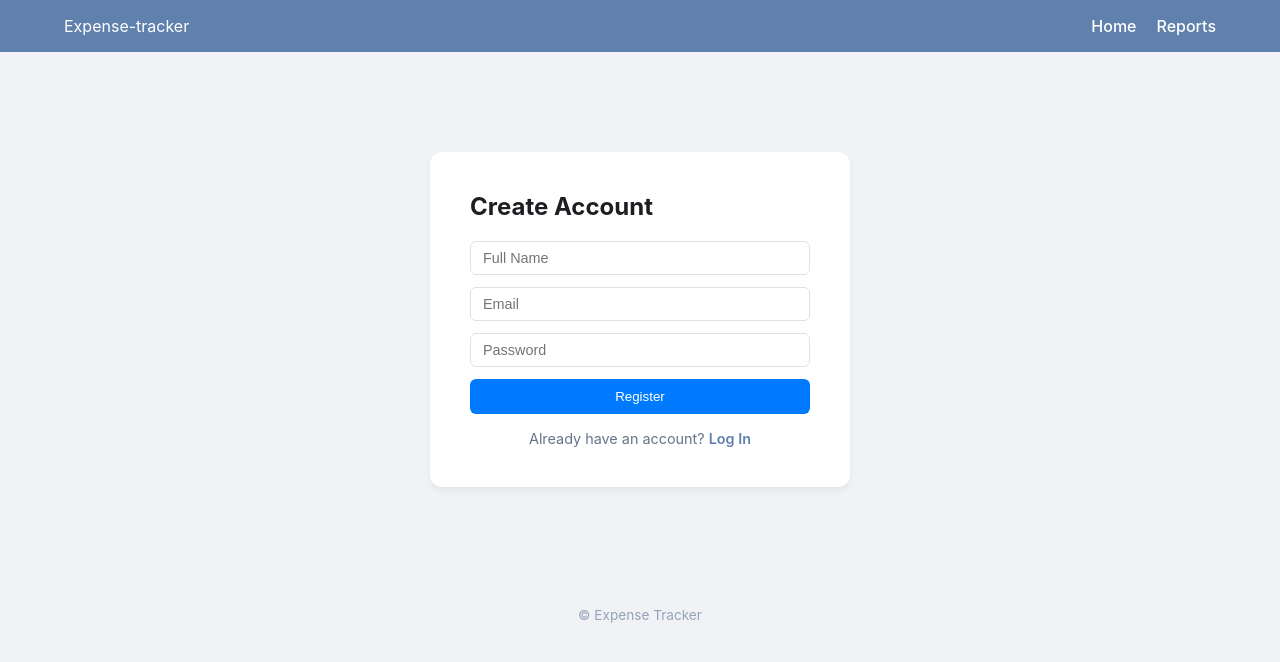
After one commit to AkshitaSharma211/expense-tracker, a Flask app: page /register in a window 1280 px wide. The commit adds this page. Shown: the top 662 px of the page. Run offline with Flask 3, Linux system fonts and the light colour scheme.

Commit message:
Stage 4: added login, register, logout with password hashing

```diff
--- a/app.py
+++ b/app.py
@@ -1,15 +1,21 @@
-from flask import Flask,render_template, request, redirect
+from flask import Flask, render_template, request, redirect, flash, url_for
+from flask_login import LoginManager, login_user, logout_user, login_required, current_user
+from werkzeug.security import generate_password_hash, check_password_hash
 from flask_sqlalchemy import SQLAlchemy
 from datetime import date,datetime
 from flask import Flask, render_template, request, redirect, flash
+from flask_login import UserMixin
 
 
-app = Flask(__name__)
-
+app = Flask(__name__, static_folder='static', template_folder='templates')
 app.config['SQLALCHEMY_DATABASE_URI'] = 'sqlite:///expenses.db'
 app.config['SQLALCHEMY_TRACK_MODIFICATIONS']=False
 app.config['SECRET_KEY'] = 'your-secret-key'
+login_manager = LoginManager(app)
+login_manager.login_view = 'login'
 db=SQLAlchemy(app)
+
+
 
 class Expense(db.Model):
     id = db.Column(db.Integer, primary_key=True)
@@ -18,10 +24,67 @@ class Expense(db.Model):
     category = db.Column(db.String(120), nullable=False)
     date = db.Column(db.Date, nullable=False, default=date.today)
 
+class User(UserMixin, db.Model):
+    id = db.Column(db.Integer, primary_key=True )
+    name = db.Column(db.String(120), nullable=False)
+    email = db.Column(db.String(120), nullable=False)
+    password = db.Column(db.String(256), nullable=False)
+
+@login_manager.user_loader
+def load_user(user_id):
+    return User.query.get(int(user_id))
+
+@app.route('/register', methods=['GET', 'POST'])
+def register():
+    if request.method == 'POST':
+        name = request.form['name']
+        email = request.form['email']
+        password = request.form['password']
+
+        # check if email already exists
+        existing_user = User.query.filter_by(email=email).first()
+        if existing_user:
+            flash('Email already registered. Please login.')
+            return redirect('/register')
+
+        hashed = generate_password_hash(password)
+        user = User(name=name, email=email, password=hashed)
+        db.session.add(user)
+        db.session.commit()
+        flash('Account created! Please login.')
+        return redirect('/login')
+
+    return render_template('register.html')
+
+@app.route('/login', methods=['GET', 'POST'])
+def login():
+    if request.method == 'POST':
+        email = request.form['email']
+        password = request.form['password']
+
+        user = User.query.filter_by(email=email).first()
+
+        if not user or not check_password_hash(user.password, password):
+            flash('Invalid email or password.')
+            return redirect('/login')
+
+        login_user(user)
+        return redirect('/')
+
+    return render_template('login.html')
+
+
+@app.route('/logout')
+@login_required
+def logout():
+    logout_user()
+    return redirect('/login')
+
 with app.app_context():
     db.create_all()
 
 @app.route("/")
+@login_required
 def index():
     today = date.today().strftime("%Y-%m-%d")
     start_date = request.args.get('start_date')
@@ -43,6 +106,7 @@ def index():
                            end_date=end_date)
 
 @app.route("/add",methods=["POST"])
+@login_required
 def add():
     desc=request.form["desc"]
     amount=request.form["amount"]
@@ -67,6 +131,7 @@ def add():
     return redirect("/")
 
 @app.route("/delete/<int:id>")
+@login_required
 def delete(id):
     expense=Expense.query.get(id)
     if expense==None:
@@ -76,11 +141,13 @@ def delete(id):
     return redirect("/")
 
 @app.route("/edit/<int:id>")
+@login_required
 def edit(id):
     expense = Expense.query.get(id)
     return render_template("edit.html", expense=expense)
 
 @app.route("/update/<int:id>", methods=["POST"])
+@login_required
 def update(id):
     expense = Expense.query.get(id)
     if expense is None:
@@ -99,4 +166,4 @@ def page_not_found(e):
        return render_template("404.html"), 404
 
 if __name__ == "__main__":
-   app.run(debug=True,port=4848)
+   app.run(debug=True,port=3000)
--- a/static/style.css
+++ b/static/style.css
@@ -49,6 +49,8 @@ td { padding: 15px; border-bottom: 1px solid #edf2f7; }
 input[type="text"],
 input[type="number"],
 input[type="date"],
+input[type="email"],
+input[type="password"],
 select {
     padding: 8px 12px;
     border: 1px solid #dde1e7;
@@ -111,15 +113,53 @@ input:focus, select:focus {
     margin-bottom: 16px;
 }
 
-.chart-card {
+.filter-card {
     background: white;
     border-radius: 12px;
-    padding: 25px;
+    padding: 20px 25px;
     box-shadow: 0 4px 6px rgba(0,0,0,0.05);
-    margin-top: 20px;
+    margin-bottom: 20px;
 }
-.chart-card h3 {
-    font-size: 0.95rem;
+.filter-card p {
+    margin-bottom: 10px;
     color: #64748b;
-    margin-bottom: 16px;
+    font-size: 0.9rem;
 }
+
+/* Auth card (login / register pages) */
+.auth-card {
+    background: white;
+    padding: 40px;
+    border-radius: 12px;
+    box-shadow: 0 4px 6px rgba(0,0,0,0.05);
+    max-width: 420px;
+    margin: 60px auto;
+}
+.auth-card h2 {
+    margin-bottom: 20px;
+    color: #1c1e21;
+}
+.auth-card form {
+    display: flex;
+    flex-direction: column;
+    gap: 12px;
+}
+.auth-card p {
+    text-align: center;
+    margin-top: 16px;
+    color: #64748b;
+    font-size: 0.9rem;
+}
+.auth-card a {
+    color: #6080ad;
+    font-weight: 600;
+    text-decoration: none;
+}
+
+/* Footer */
+.footer {
+    text-align: center;
+    padding: 20px;
+    color: #94a3b8;
+    font-size: 0.85rem;
+}
--- /dev/null
+++ b/templates/register.html
@@ -0,0 +1,25 @@
+{% extends "base.html" %}
+{% block content %}
+
+<div class="auth-card">
+    <h2>Create Account</h2>
+
+    {% with messages = get_flashed_messages() %}
+        {% if messages %}
+            {% for message in messages %}
+                <p class="error">{{ message }}</p>
+            {% endfor %}
+        {% endif %}
+    {% endwith %}
+
+    <form action="/register" method="POST">
+        <input type="text" name="name" placeholder="Full Name" required>
+        <input type="email" name="email" placeholder="Email" required>
+        <input type="password" name="password" placeholder="Password" required>
+        <button type="submit" class="btn-primary">Register</button>
+    </form>
+
+    <p>Already have an account? <a href="/login">Log In</a></p>
+</div>
+
+{% endblock %}
```
Also changed, not shown: templates/login.html (added, +24 -0 lines), instance/expenses.db.
